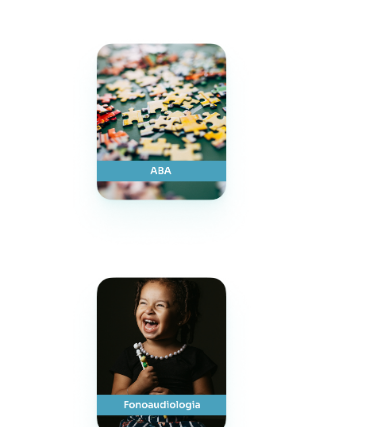
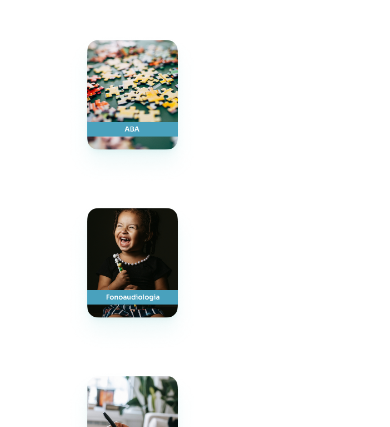
Before and after one commit to Joot4/Neurocapsiv2, a plain HTML site: page index.html in a window 390 px wide. Shown: the part 673-1100 px from the top of the page. Drawn offline with Linux system fonts and the light colour scheme; a script that the page names is missing.

Commit message:
responsives

```diff
--- a/style.css
+++ b/style.css
@@ -10,7 +10,7 @@
 
 body {
   max-width: 100%;
-  height: 100px;
+  /* height: 100px; */
 }
 
 p,
@@ -217,6 +217,17 @@ article {
   }
 }
 
+@media screen and (max-width: 525px) and (min-width:200px) {
+  .columns1 {
+    display: inline-block;
+    padding: 5px;
+    height: 164px;
+    margin-left: 60px;
+    object-fit: contain;
+  }
+}
+
+
 h3 {
   font-family: "sora", sans-serif;
   font-weight: 600;
@@ -374,6 +385,12 @@ hr {
   flex-wrap: wrap;
   gap: 30px;
   margin-top: 60px;
+}
+
+@media screen and (max-width: 525px) and (min-width:200px) {
+  .space {
+    margin: 0 auto;
+  }
 }
 
 .space-1 {
```
